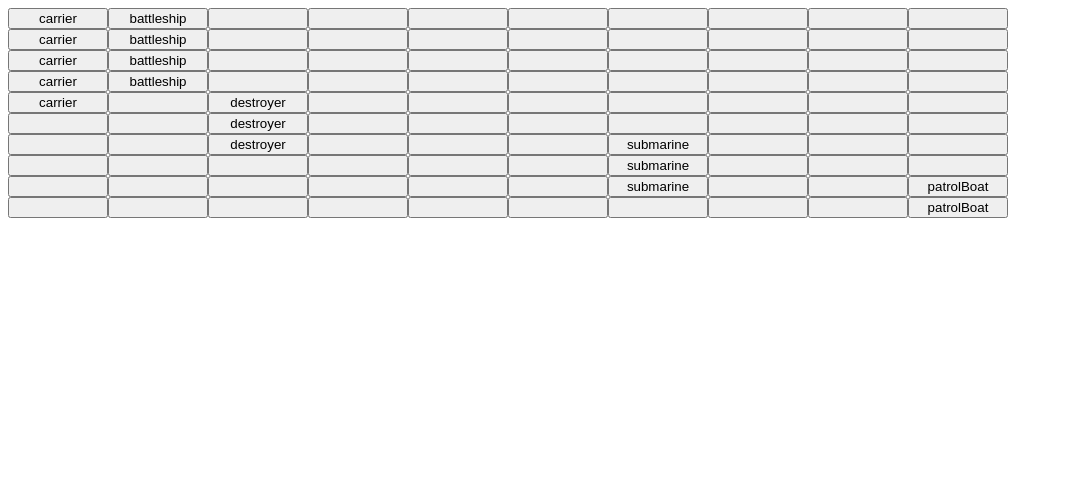
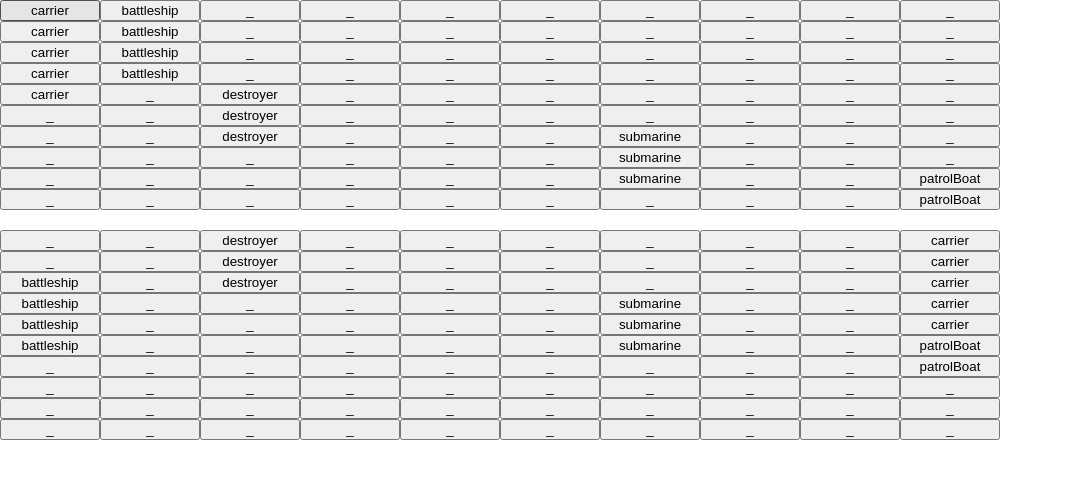
Before and after one commit to Gulcan00/battleship, a website built with webpack: page dist/index.html in a window 1280 px wide. Shown: the whole page, without its empty margins (0-1071 px from the left). Built offline with nearby package versions, Linux system fonts and the light colour scheme.

Commit message:
Refactor displayBoard function and add styling to body

```diff
--- a/src/index.js
+++ b/src/index.js
@@ -7,7 +7,12 @@ function displayBoard(board) {
   board.forEach((row) =>
     row.forEach((cell) => {
       const btn = document.createElement('button');
-      btn.innerText = cell;
+      if (cell) {
+        btn.innerText = cell;
+      } else {
+        btn.innerText = ' _ ';
+      }
+
       div.appendChild(btn);
     })
   );
@@ -16,8 +21,14 @@ function displayBoard(board) {
 
 function domController() {
   const game = Game();
-  const bod = document.querySelector('body');
-  bod.appendChild(displayBoard(game.player1Board.getBoard()));
+  const body = document.querySelector('body');
+  const div = document.createElement('div');
+  div.style.display = 'flex';
+  div.style.flexDirection = 'column';
+  div.style.gap = '20px';
+  div.appendChild(displayBoard(game.player1Board.getBoard()));
+  div.appendChild(displayBoard(game.player2Board.getBoard()));
+  body.appendChild(div);
 }
 
 domController();
--- a/src/modules/Game.js
+++ b/src/modules/Game.js
@@ -37,5 +37,6 @@ export default function Game() {
     player2,
     player1Board,
     player2Board,
+    checkWinner,
   };
 }
--- a/src/style.css
+++ b/src/style.css
@@ -1,3 +1,10 @@
+body {
+  width: 100%;
+  min-height: 100vh;
+  margin: 0;
+  padding: 0;
+}
+
 .board {
   display: grid;
   grid-template-columns: repeat(10, 100px);
```
